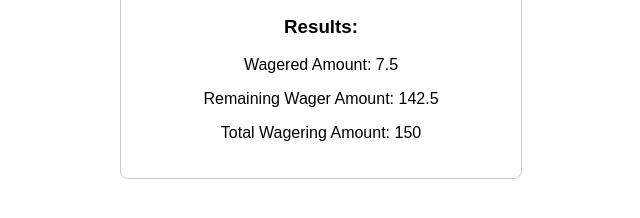
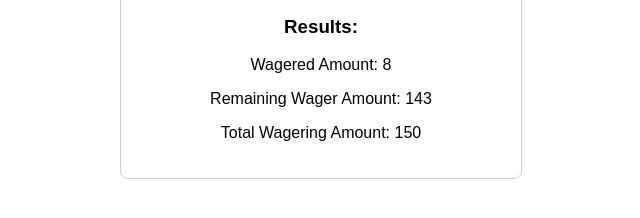
Before and after one commit to Usernamenotavailable12/wg-calculator, a plain HTML site: page index.html in a window 1280 px wide. Both pictures are taken after typing "5", "5" into the empty fields and a click on the button "Calculate". Shown: the part 354-572 px from the top of the page, 319-959 px from the left. Drawn offline with Linux system fonts and the light colour scheme.

Commit message:
Update index.html

```diff
--- a/index.html
+++ b/index.html
@@ -54,9 +54,9 @@
             return;
         }
 
-        const wageredAmount = (initialBalance * 30 * progress) / 100;
-        const remainingAmount = (initialBalance * 30 * (100 - progress)) / 100;
-        const totalAmount = initialBalance * 30;
+        const wageredAmount = Math.ceil((initialBalance * 30 * progress) / 100);
+        const remainingAmount = Math.ceil((initialBalance * 30 * (100 - progress)) / 100);
+        const totalAmount = Math.ceil(initialBalance * 30);
 
         document.getElementById('wageredAmount').innerText = `Wagered Amount: ${wageredAmount}`;
         document.getElementById('remainingAmount').innerText = `Remaining Wager Amount: ${remainingAmount}`;
```
